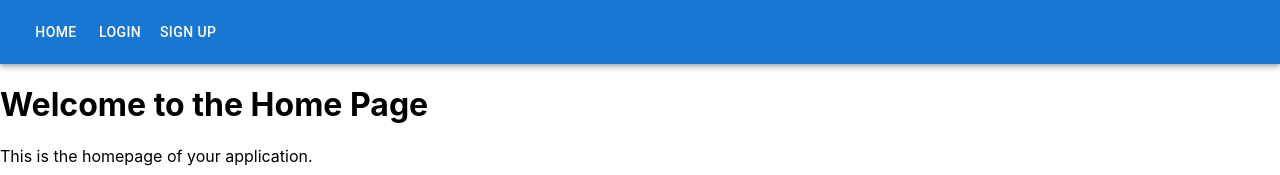
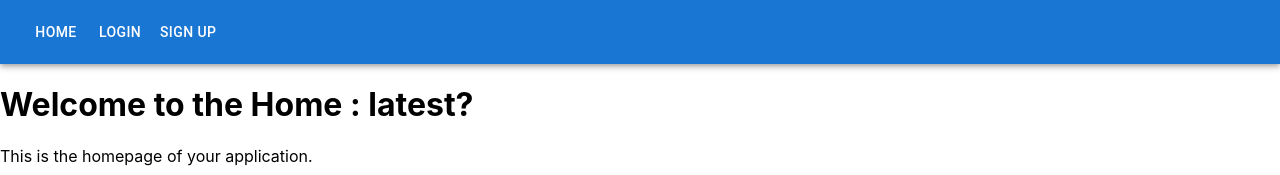
Before and after one commit to tanujdoshi/serverless-sdp7-gitlab, a React (Create React App) app in the folder frontend/: page / in a window 1280 px wide. Shown: the top 175 px of the page. Built offline with nearby package versions, Linux system fonts and the light colour scheme.

Commit message:
changes: home page

```diff
--- a/frontend/src/Components/Home/Home.js
+++ b/frontend/src/Components/Home/Home.js
@@ -3,7 +3,7 @@
 function Home() {
   return (
     <div>
-      <h1>Welcome to the Home Page</h1>
+      <h1>Welcome to the Home : latest?</h1>
       <p>This is the homepage of your application.</p>
     </div>
   );
```
